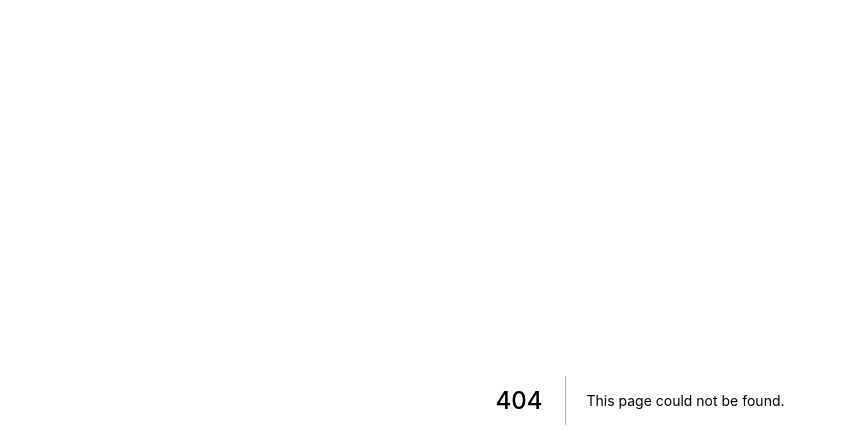
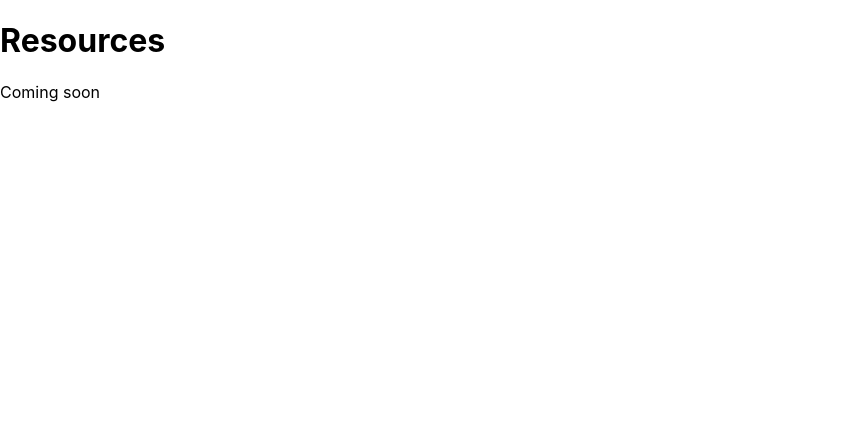
Before and after one commit to KryptonMC/kryptonmc.dev, a Next.js app: page /resources in a window 1280 px wide. Before the commit this address had no page. Shown: the top 448 px of the page, without its empty margins (0-846 px from the left). Built offline with nearby package versions, Linux system fonts and the light colour scheme.

Commit message:
Forgot resources page oops

```diff
--- /dev/null
+++ b/pages/resources.js
@@ -0,0 +1,12 @@
+import styles from '../styles/Resources.module.css';
+
+export default function Resources() {
+  return (
+    <div className={styles.container}>
+      <div className='resources'>
+        <h1>Resources</h1>
+        <p>Coming soon</p>
+      </div>
+    </div>
+  );
+}
```
Also changed, not shown: styles/Resource.module.css (deleted), styles/Resources.module.css (added).
